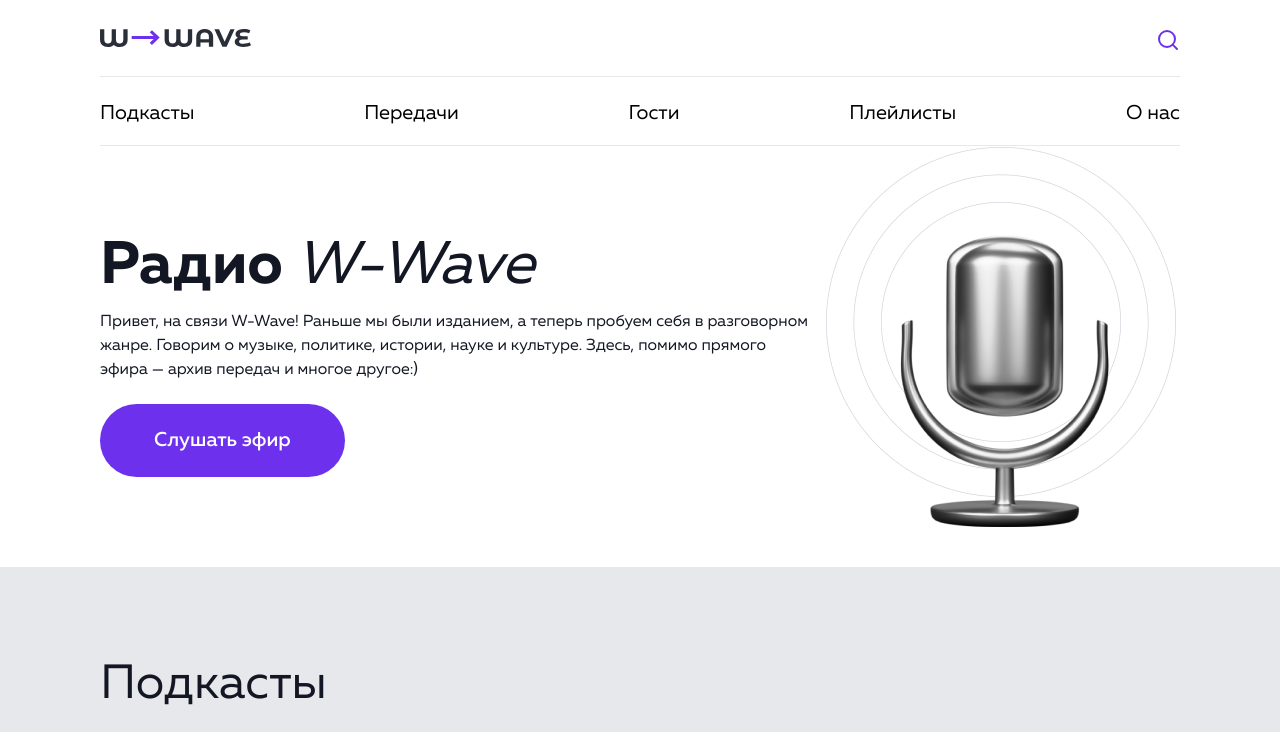
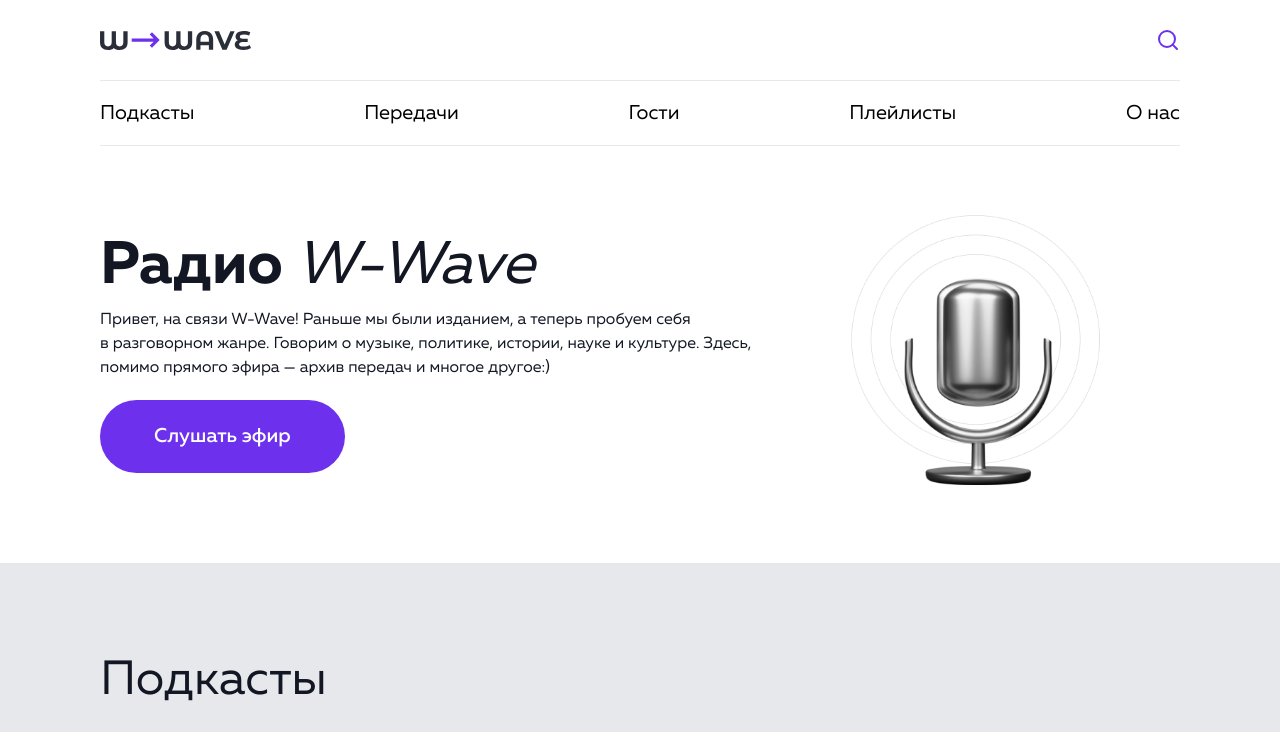
Before and after one commit to Lavliet2/SkillBox__html-hw-Radio-W-Wave, a plain HTML site: page project/index.html in a window 1280 px wide. Shown: the top 732 px of the page. Drawn offline with Linux system fonts and the light colour scheme.

Commit message:
HotFix: * Podcasts - переполнение; * Header - button search; * Hero - перенёс микрофон как псевдоэлемент;

```diff
--- a/project/css/media.css
+++ b/project/css/media.css
@@ -24,12 +24,12 @@
 
   .header__search {
     order: 2;
-    margin-bottom: 24px;
+    margin-bottom: 23px;
   }
 
   .nav {
     order: 3;
-    padding-top: 26px;
+    padding-top: 22px;
     padding-bottom: 22px;
     width: 100%;
     border-top: 1px solid #E6E8EC;
@@ -49,10 +49,20 @@
     margin-bottom: 3%;
   }
 
-  .hero__content-left {
+  .hero__content {
     max-width: 67%;
     padding-top: 90px;
     padding-bottom: 90px;
+  }
+
+  .hero__container::after {
+    margin-bottom: 8px;
+    scale: 0.71;
+    transform: translateX(10px);
+    /* padding-top: 90px; */
+    /* padding-bottom: 90px;  */
+    /* width: 50%; */
+    /* height: 100%; */
   }
 
 
@@ -77,11 +87,15 @@
       column-gap: 0;
   }
 
+  .hero__container::after {
+    display: none;
+  }
+
   .hero__figure-picture{
       display: none;
   }
 
-  .hero__content-left {
+  .hero__content {
       max-width: 100%;
   }
 
@@ -196,7 +210,7 @@
       margin-bottom: 12px;
   }
 
-  .hero__content-left {
+  .hero__content {
     padding-top: 40px;
     padding-bottom: 40px;
   }
--- a/project/css/style.css
+++ b/project/css/style.css
@@ -209,10 +209,13 @@ ul {
 
 
 .header__search {
-  display: flex;
+  /* display: flex; */
   justify-content: flex-end;
   transition: stroke 0.3s ease-in-out, fill 0.3s ease-in-out;
   outline: none;
+  border: none;
+  background-color: inherit;
+  cursor: pointer;
 }
 
 .header__search:focus svg path,
@@ -227,14 +230,27 @@ ul {
 }
 
 /* hero */
-.hero__content {
+.hero__container {
   justify-content: space-between;
 }
 
-.hero__content-left {
+.hero__container::after {
+  content: '';
+  width: 100%;;
+  background-image: url("/img/hero-microphone.png");
+  background-repeat: no-repeat;
+  background-position: center;
+  margin-bottom: 13px;
+  transform: translateX(55px);
+}
+
+.hero__content {
+  /* justify-content: space-between; */
+  /* position: relative; */
   max-width: 58%;
   padding-top: 94px;
   padding-bottom: 94px;
+  /* justify-content: space-between */
 }
 
 .hero__content-right {
@@ -242,11 +258,11 @@ ul {
 }
 
 .hero__title{
-  margin-bottom: 14px;
+  margin-bottom: 12px;
 }
 
 .hero__desc {
-  margin-bottom: 45px;
+  margin-bottom: 42px;
   font-size: 16px;
   font-weight: 400;
   line-height: 24px;
@@ -270,8 +286,13 @@ ul {
   background-color: var(--white-color);
 }
 
+.podcasts__card {
+  height: 100%;
+}
+
 .podcasts__card-image {
   object-fit: cover;
+  min-width: 112px;
 }
 
 .podcasts__card-date {
--- a/project/index.html
+++ b/project/index.html
@@ -24,19 +24,21 @@
           <li class="nav__item"><a href="#about-us"  class="nav__link">О&nbsp;нас</a></li>
         </ul>
       </nav>
-      <a href="#search" class="header__search" aria-label="Поиск">
-        <svg id="search" width="24" height="24" viewBox="0 0 24 24" fill="none" xmlns="http://www.w3.org/2000/svg">
-          <path d="M11 19C15.4183 19 19 15.4183 19 11C19 6.58172 15.4183 3 11 3C6.58172 3 3 6.58172 3 11C3 15.4183 6.58172 19 11 19Z" stroke="#6D31EE" stroke-width="2" stroke-linecap="round" stroke-linejoin="round"/>
-          <path d="M21 21L16.65 16.65" stroke="#6D31EE" stroke-width="2" stroke-linecap="round" stroke-linejoin="round"/>
-        </svg>
-      </a>
+      <!-- <a href="#search" class="header__search" aria-label="Поиск"> -->
+        <button class="header__search btn-reset">
+          <svg id="search" width="24" height="24" viewBox="0 0 24 24" fill="none" xmlns="http://www.w3.org/2000/svg">
+            <path d="M11 19C15.4183 19 19 15.4183 19 11C19 6.58172 15.4183 3 11 3C6.58172 3 3 6.58172 3 11C3 15.4183 6.58172 19 11 19Z" stroke="#6D31EE" stroke-width="2" stroke-linecap="round" stroke-linejoin="round"/>
+            <path d="M21 21L16.65 16.65" stroke="#6D31EE" stroke-width="2" stroke-linecap="round" stroke-linejoin="round"/>
+          </svg>
+        </button>
+      <!-- </a> -->
       </div>
   </header>
   <main>
     <section class="hero" id="hero">
-      <div class="container hero__container">
-        <div class="hero__content flex">
-          <div class="hero__content-left">
+      <div class="container hero__container flex">
+        <div class="hero__content">
+          <!-- <div class="hero__content"> -->
             <h1 class="hero__title">Радио <span>W-Wave</span></h1>
             <p class="hero__desc">
               Привет, на&nbsp;связи W-Wave! Раньше мы&nbsp;были изданием,
@@ -48,12 +50,12 @@
             <button class="hero__btn btn btn-reset">
               Слушать эфир
             </button>
-          </div>
-          <div class="hero__content-right flex">
-            <picture class="hero__figure-picture">
-              <img src="/img/hero-microphone.png" alt="Микрофон">
-            </picture>
-          </div>
+          <!-- </div> -->
+          <!-- <div class="hero__content-right flex"> -->
+            <!-- <picture class="hero__figure-picture"> -->
+              <!-- <img src="/img/hero-microphone.png" alt="Микрофон"> -->
+            <!-- </picture> -->
+          <!-- </div> -->
         </div>
         </div>
     </section>
```
